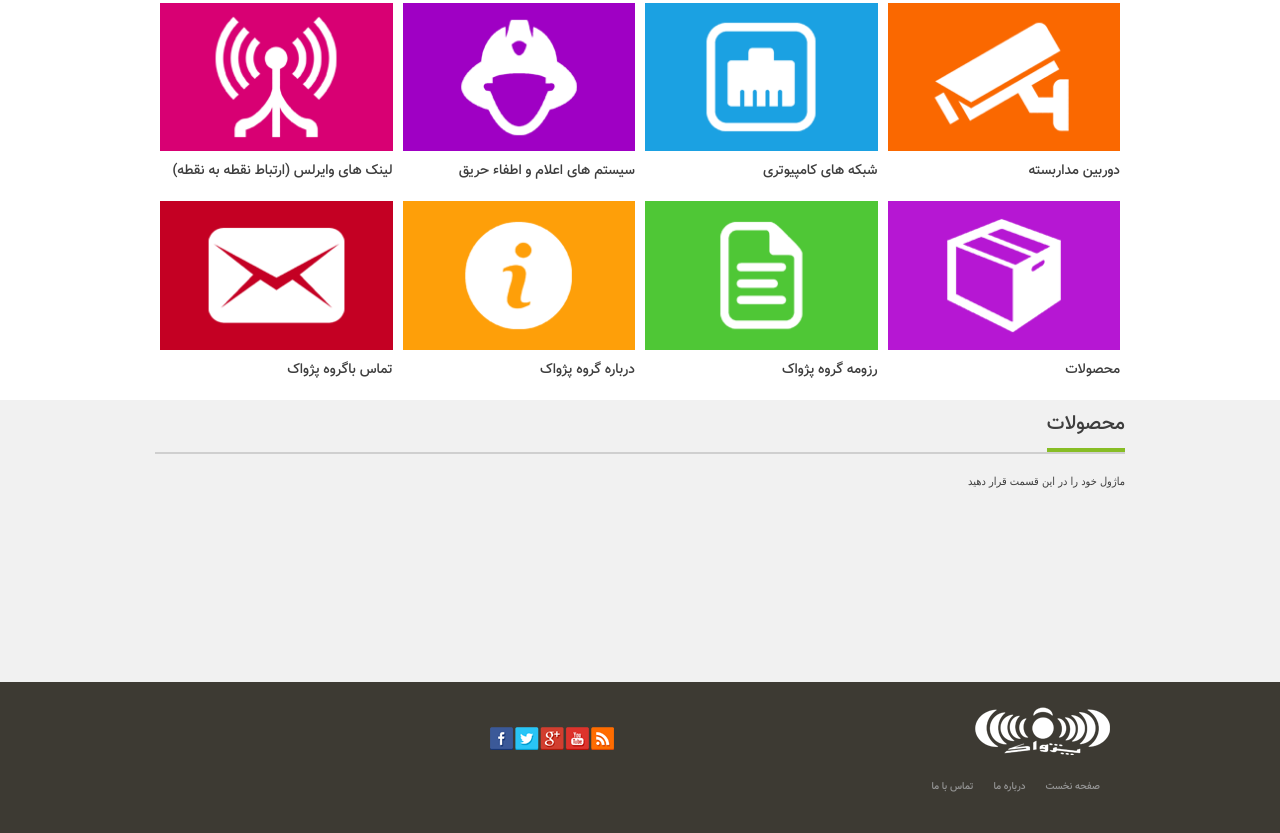
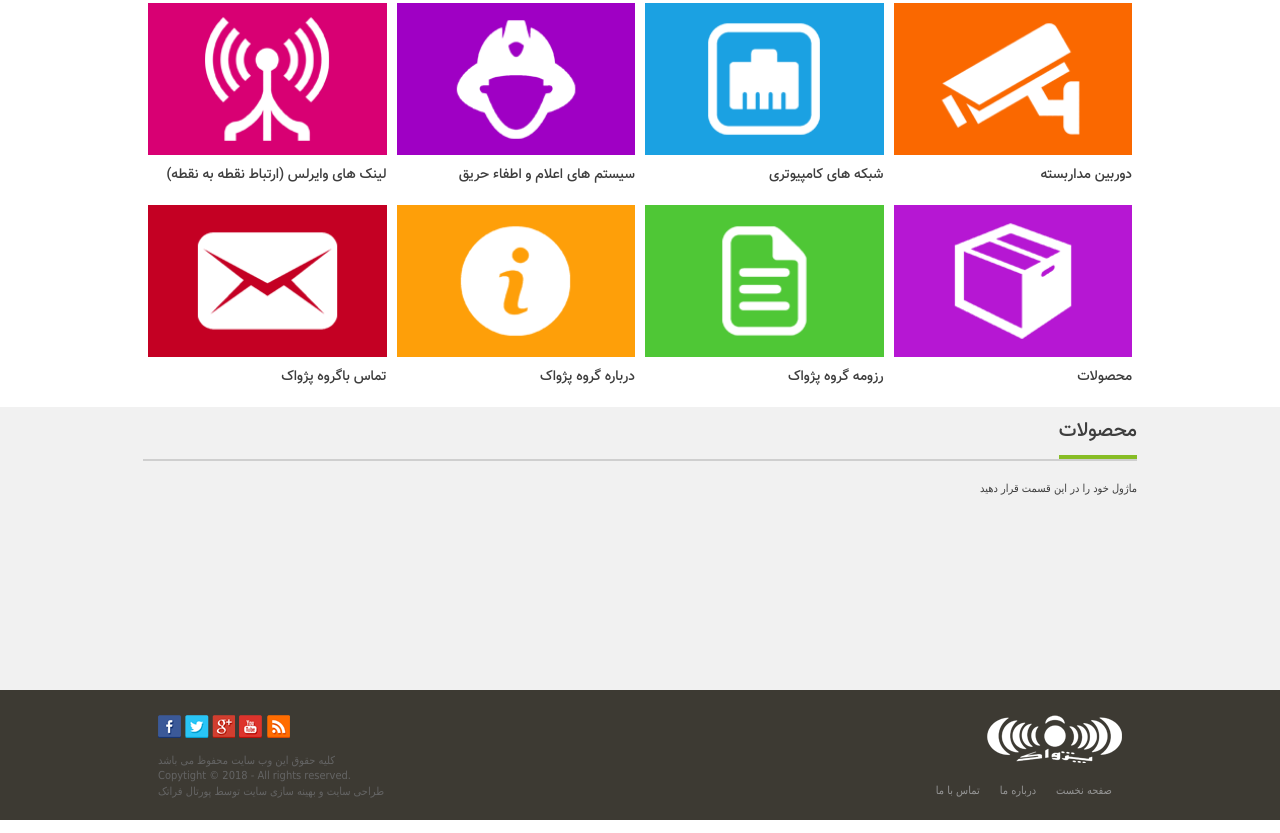
Before and after one commit to Fa2zad/TEMPLATE_15_Bootstrap, a plain HTML site: page index.html in a window 1280 px wide. Shown: the part 491-1324 px from the top of the page. Drawn offline with Linux system fonts and the light colour scheme; files whose address does not match are found by name.

Commit message:
Create social icons

```diff
--- a/assets/css/modules/_footer.scss
+++ b/assets/css/modules/_footer.scss
@@ -3,12 +3,18 @@
 // Used by: Page.scss
 // Dependencies:
 // ------------------------------------------------------------
-body footer{
+.footer__container{
     background: #3d3a33;
-    padding: 25px;
+    padding: 25px 0px 10px;
     color: #646464;
+    font-size: 11px;
+    font-family: Tahoma;
 
-    nav ul li{
+
+    .footer-right{
+        nav{
+
+            ul li{
 
                 list-style: none;
                 display: inline;
@@ -16,13 +22,67 @@ body footer{
                 float: right;
                 a{
                     color: #959595;
-                font-size: 10px;
-                font-weight: 100;
                     &:hover{
                         text-decoration: none;
                         color: #cccccc;
                     }
                 }
+            }
 
         }
     }
+
+
+    .footer-left{
+        nav{
+            //display: flex;
+            ul{
+                padding: 0px;
+                li{
+                    list-style-type: none;
+                    width: 23px;
+                    height: 23px;
+                    display: inline-block;
+                    img{
+                            position: absolute;
+                            transition: 200ms;
+                            &:hover{
+
+                                opacity: 0.5;
+
+                            }
+
+                            &.facebook{
+                                clip: rect(0px, 23px, 23px, 0px);
+
+                            }
+                            &.twitter{
+                                clip: rect(0px, 49px, 23px, 25px);
+                                margin-left: -24px;
+                            }
+                            &.gplus{
+                                clip: rect(0px, 73px, 23px, 50px);
+                                margin-left: -48px;
+
+                            }
+                            &.youtube{
+                                clip: rect(0px, 99px, 23px, 76px);
+                                margin-left: -73px;
+                            }
+                            &.rss{
+                                clip: rect(0px, 124px, 23px, 101px);
+                                margin-left: -97px;
+                            }
+                    }
+                }
+            }
+        }
+        p{
+
+
+        }
+    }
+
+
+
+}
--- a/assets/css/modules/_global.scss
+++ b/assets/css/modules/_global.scss
@@ -10,7 +10,7 @@ body{
 }
 
 .container {
-    max-width: 1000px;
+    max-width: 1024px;
 }
 .content__container{
 
--- a/index.html
+++ b/index.html
@@ -204,10 +204,10 @@
 
     </section>
 
-    <footer class="container-fluid">
+    <footer class="container-fluid footer__container">
         <div class="container">
-            <div class="col-sm-6 text-right" >
-                <img class="text-right" src="assets/images/footer-logo.png" alt="">
+            <div class="col-sm-6 text-right footer-right" >
+                <a href="index.html" alt="پژواک" title="پژواک"><img class="text-right" src="assets/images/footer-logo.png" alt=""></a>
                 <nav>
                     <ul>
                         <li><a href="#">صفحه نخست</a></li>
@@ -216,16 +216,21 @@
                     </ul>
                 </nav>
             </div>
-            <div class="col-sm-6 text-left">
+            <div class="col-sm-6 text-left footer-left">
                 <nav>
                     <ul>
-                        <li><a href=""><img src="assets/images/social.png" alt=""></a></li>
-                        <!-- <li><a href=""><img src="" alt=""></a></li>
-                        <li><a href=""><img src="" alt=""></a></li>
-                        <li><a href=""><img src="" alt=""></a></li>
-                        <li><a href=""><img src="" alt=""></a></li> -->
+                        <li><a href="#"><img src="assets/images/social.png" alt="facebook" class="facebook"></a></li>
+                        <li><a href="#"><img src="assets/images/social.png" alt="twitter" class="twitter"></a></li>
+                        <li><a href="#"><img src="assets/images/social.png" alt="gplus" class="gplus"></a></li>
+                        <li><a href="#"><img src="assets/images/social.png" alt="youtube" class="youtube"></a></li>
+                        <li><a href="#"><img src="assets/images/social.png" alt="rss" class="rss"></a></li>
                     </ul>
                 </nav>
+                <p>
+                    کلیه حقوق این وب سایت محفوظ می باشد <br />
+                    Copytight &copy; 2018 - All rights reserved. <br />
+                    طراحی سایت و بهینه سازی سایت توسط پورتال فراتک
+                </p>
             </div>
         </div>
     </footer>
```
Also changed, not shown: assets/css/styles.css, 1 other file. Lines whose indentation alone changed are shown as unchanged.
